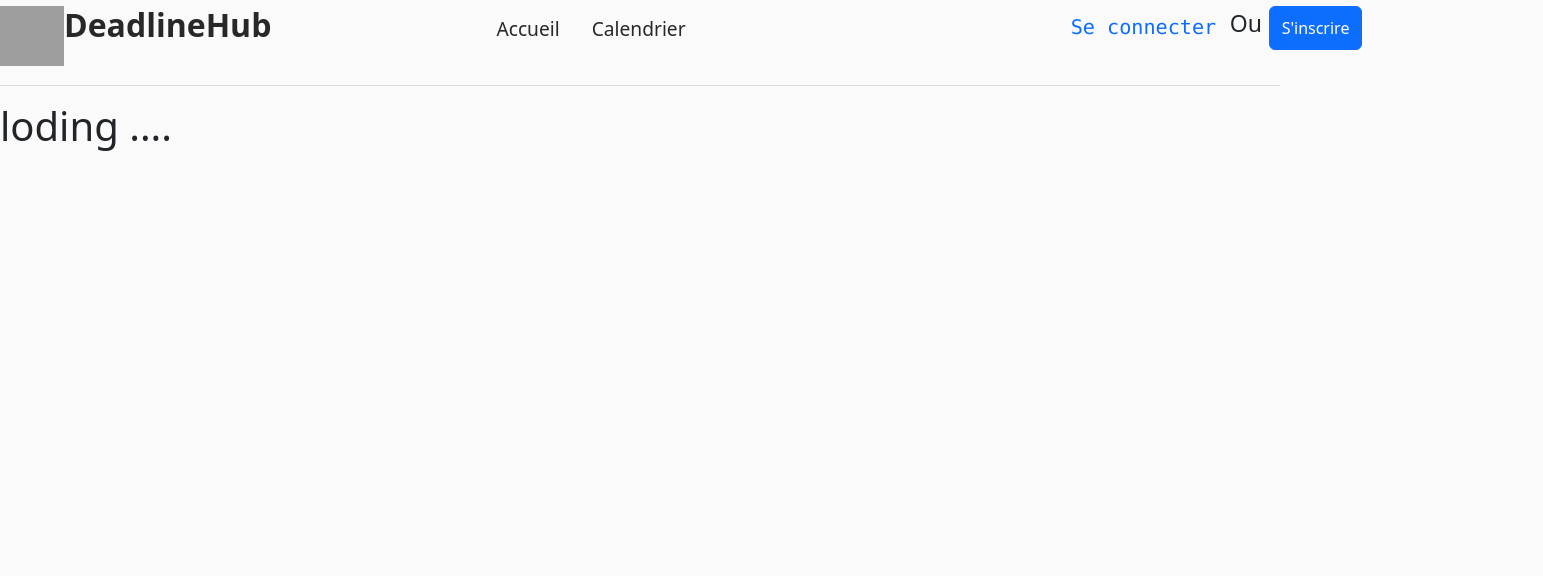
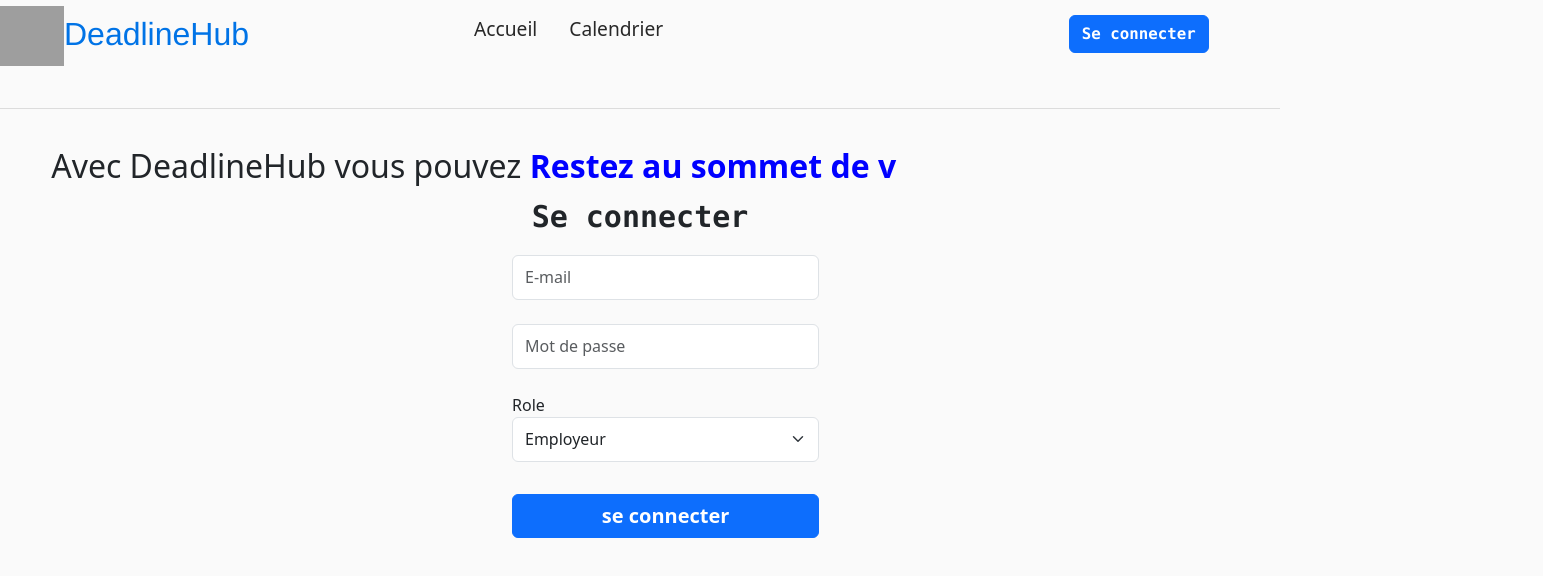
Before and after one commit to mohamedmaghzaoui/DeadlineApp-Frontend, a React (Create React App) app: page /connecter in a window 1280 px wide. Shown: the top 576 px of the page, 1543 px wide, since content can reach past the window. Built offline with nearby package versions, Linux system fonts and the light colour scheme; no server answers; grey boxes are pictures that could not be loaded.

Commit message:
begin working on frontend of login page

```diff
--- a/src/App.css
+++ b/src/App.css
@@ -19,3 +19,8 @@
   max-width: 400px;
   width: 100%;
 }
+#error {
+  margin-top: 2%;
+  margin-right: 60%;
+  color: red;
+}
--- a/src/App.js
+++ b/src/App.js
@@ -4,7 +4,7 @@ import { Navbar } from "./pages/navbar";
 import { BrowserRouter as Router, Routes, Route } from "react-router-dom";
 import "./App.css";
 import { Login } from "./pages/account/login";
-import { SignIn } from "./pages/account/sign";
+
 import { QueryClient, QueryClientProvider } from "react-query";
 
 function App() {
@@ -18,7 +18,6 @@ function App() {
             <Route path="/" element={<Home />} />
             <Route path="/Calendrier" element={<MyCalendar />} />
             <Route path="/connecter" element={<Login />} />
-            <Route path="/s'inscrire" element={<SignIn />} />
             <Route path="*" element={<h1>page not available</h1>} />
           </Routes>
         </Router>
--- /dev/null
+++ b/src/Css/login.css
@@ -0,0 +1,27 @@
+.login {
+  text-align: center;
+}
+.form-control {
+  width: 40%;
+  height: 45px;
+}
+.form-select {
+  width: 40%;
+  height: 45px;
+}
+#title {
+  font-size: 30px;
+  font-weight: bold;
+}
+.form-inline {
+  margin-left: 40%;
+}
+#role {
+  margin-right: 130%;
+}
+#submit {
+  font-size: 20px;
+  font-weight: bolder;
+  margin-right: 60%;
+  width: 40%;
+}
--- a/src/Css/navbar.css
+++ b/src/Css/navbar.css
@@ -3,16 +3,21 @@
   display: flex;
   margin-top: 0.5%;
 }
-h2 {
-  font-weight: bolder;
-  color: rgb(40, 40, 40);
+#navTitle {
+  font-family: "Franklin Gothic Medium", "Arial Narrow", Arial, sans-serif;
+  color: #0073e6;
+  margin-top: 0.7%;
 }
 .navbar-text {
+  display: flex;
   font-weight: 500;
   color: rgb(40, 40, 40);
   margin-left: 15%;
 
   /* Use flex display to enable control over spacing */
+}
+.navbar-toggler {
+  opacity: 0;
 }
 
 #home:hover {
@@ -36,14 +41,54 @@ img {
 .connect {
   font-size: larger;
   display: flex;
-  margin-left: 30%;
+  margin-left: 80%;
 }
 #login {
-  text-decoration: none;
-  margin-right: 5%;
-  margin-top: 2%;
+  margin-left: 100%;
+  height: 70%;
+  font-size: 18px;
+  font-weight: bolder;
 }
-#sign {
-  margin-left: 7%;
-  height: 70%;
+
+@media (max-width: 700px) {
+  .navbar-toggler {
+    opacity: 1;
+    margin-left: 40%;
+  }
+
+  .navbar-text {
+    font-size: 15px;
+    width: 40%;
+    display: none;
+    flex-direction: column;
+    position: absolute;
+    top: 60px;
+    left: 40%;
+    background-color: #fff;
+
+    box-shadow: 0px 5px 10px rgba(0, 0, 0, 0.2);
+    text-align: center;
+    opacity: 1;
+    transform: translateY(0);
+    transition: opacity 0.3s, transform 0.3s;
+  }
+  .connect {
+    display: flex;
+    flex-direction: column;
+    margin-left: 10%;
+  }
+
+  .navbar-text.open {
+    display: flex;
+  }
+
+  .navbar-text li {
+    margin: 10px 0;
+  }
+
+  .navbar-text a {
+    color: #333;
+    font-weight: bold;
+    text-decoration: none;
+  }
 }
--- a/src/pages/Home.js
+++ b/src/pages/Home.js
@@ -6,7 +6,6 @@ import modify from "../img/information.png";
 import "../Css/home.css";
 
 import { Link } from "react-router-dom";
-import { text } from "@fortawesome/fontawesome-svg-core";
 
 export const Home = () => {
   const texts = [
@@ -86,7 +85,7 @@ export const Home = () => {
     };
 
     // Set up the interval for image change
-    const imageIntervalId = setInterval(animateImages, 2000); // Change image every 3 seconds
+    const imageIntervalId = setInterval(animateImages, 2500); // Change image every 3 seconds
 
     return () => clearInterval(imageIntervalId);
   }, []);
@@ -112,7 +111,7 @@ export const Home = () => {
     };
 
     // Set up the interval for text animation
-    const textIntervalId = setInterval(animateText, 110); // Change text every 2.5 seconds
+    const textIntervalId = setInterval(animateText, 90); // Change text every 2.5 seconds
 
     return () => clearInterval(textIntervalId);
   }, [currentText, currentTextIndex, texts]);
--- a/src/pages/account/login.js
+++ b/src/pages/account/login.js
@@ -1,24 +1,115 @@
-import axios from "axios";
+import axios from "axios"; //form managing http requestd
+import { useState, useEffect } from "react";
+import { useForm } from "react-hook-form";
+import * as yup from "yup";
+import "../../Css/login.css";
 import { useQuery } from "react-query";
+import { yupResolver } from "@hookform/resolvers/yup";
 export const Login = () => {
-  const url = "https://catfact.ninja/fact";
-  let error;
-  const { data, isLoading, isError, refetch, remove } = useQuery(
-    ["catFact"],
-    () => {
-      return axios.get(url).then((res) => res.data.fact);
-    }
-  );
-  if (isError) {
-    return <h1>there was an error</h1>;
-  }
-  if (isLoading) {
-    return <h1>loding ....</h1>;
-  }
+  const validation = yup.object().shape({
+    email: yup.string().required(),
+    password: yup.string().required(),
+    role: yup.string().required(),
+  });
+  const {
+    register,
+    handleSubmit,
+    formState: { errors },
+  } = useForm({
+    resolver: yupResolver(validation),
+  });
+  const texts = [
+    "Gerez vos échéances",
+    "Optimisez votre flux de travail",
+    "Restez au sommet de vos projets",
+  ];
+  const checksubmit = (data) => {
+    console.log(data);
+  };
+  //text typing effet and animation
+  const [currentTextIndex, setCurrentTextIndex] = useState(0);
+  const [currentText, setCurrentText] = useState("");
+  const [typingFinished, setTypingFinished] = useState(false);
+  useEffect(() => {
+    const animateText = () => {
+      if (currentText === texts[currentTextIndex]) {
+        setTimeout(() => {
+          setCurrentText("");
+          setCurrentTextIndex((prevIndex) => (prevIndex + 1) % texts.length);
+        }, 100); // Delay between texts
+      } else {
+        if (currentText.length < texts[currentTextIndex].length) {
+          setTimeout(() => {
+            setCurrentText((prevText) =>
+              texts[currentTextIndex].substring(0, prevText.length + 1)
+            );
+          }, 50); // Delay between typing each character
+        } else {
+          setTypingFinished(true);
+        }
+      }
+    };
+
+    // Set up the interval for text animation
+    const textIntervalId = setInterval(animateText, 80); // Change text every 2.5 seconds
+
+    return () => clearInterval(textIntervalId);
+  }, [currentText, currentTextIndex, texts]);
   return (
     <div>
-      <h1>Login {data}</h1>
-      <button>click</button>
+      {/* text typing effect*/}
+      <h2 style={{ marginTop: "3%", marginLeft: "4%" }}>
+        Avec DeadlineHub vous pouvez{" "}
+        <span style={{ color: "blue", fontWeight: "bold" }}>
+          {typingFinished ? texts[currentTextIndex] : currentText}
+        </span>{" "}
+      </h2>
+      <div className="login">
+        <pre id="title">Se connecter</pre>
+        {/* login form */}
+        <form onSubmit={handleSubmit(checksubmit)} className="form-inline">
+          <div className="form-group mb-2">
+            <input
+              name="email"
+              {...register("email")}
+              placeholder="E-mail"
+              type="email"
+              className="form-control"
+            />
+            <br />
+            <input
+              {...register("password")}
+              name="password"
+              placeholder="Mot de passe"
+              type="password"
+              className="form-control"
+            />
+            <br />
+            <label id="role">Role</label>
+            <select className="form-select" {...register("role")}>
+              <option value="employer" key="">
+                Employeur
+              </option>
+              <option value="admin" key="">
+                Administrateur
+              </option>
+            </select>
+          </div>
+          <br />
+          <input
+            id="submit"
+            type="submit"
+            value={"se connecter"}
+            className="btn btn-primary"
+          />
+          <br />
+          {(errors.email?.message || errors.password?.message) && (
+            <p id="error">
+              Veuillez remplir votre e-mail et votre mot de passe.
+            </p>
+          )}
+        </form>
+      </div>
     </div>
   );
 };
--- a/src/pages/account/sign.js
+++ /dev/null
@@ -1,24 +0,0 @@
-import axios from "axios";
-import { useQuery } from "react-query";
-export const SignIn = () => {
-  const url = "http://localhost:3001/events";
-  const { data, isLoading, isError } = useQuery(["event"], () => {
-    return axios.get(url).then((res) => res.data);
-  });
-  console.log(data);
-
-  if (isLoading) {
-    return <h1>loading...</h1>;
-  }
-  if (isError) {
-    return <h1>there was an error</h1>;
-  }
-  return (
-    <div>
-      <h1>sign</h1>
-      {data.map((event) => {
-        return <p>{event.start}</p>;
-      })}
-    </div>
-  );
-};
--- a/src/pages/navbar.js
+++ b/src/pages/navbar.js
@@ -1,18 +1,25 @@
 import { Link } from "react-router-dom";
 import "../Css/navbar.css";
+import { FaBars } from "react-icons/fa";
+import { useRef, useState } from "react";
 
 export const Navbar = () => {
+  const [isMenuOpen, setIsMenuOpen] = useState(false);
+
+  const toggleMenu = () => {
+    setIsMenuOpen(!isMenuOpen);
+  };
   return (
-    <div>
+    <header>
       <nav className="navbarClass">
         <img
           src="https://encrypted-tbn0.gstatic.com/images?q=tbn:ANd9GcTKCo_Pn5V7eEtZpO7z6ib3KYTEnQieI-dPJg&usqp=CAU"
           alt=""
         />
 
-        <h2>DeadlineHub</h2>
+        <h2 id="navTitle">DeadlineHub</h2>
 
-        <ul className="navbar-text">
+        <ul className={`navbar-text ${isMenuOpen ? "open" : ""}`}>
           <td>
             <Link id="home" style={{ textDecoration: "none" }} to={"/"}>
               Accueil
@@ -28,21 +35,58 @@ export const Navbar = () => {
               Calendrier
             </Link>
           </td>
+          <span className="connect">
+            <Link to={"/connecter"}>
+              <button id="login" className="btn btn-primary">
+                <pre>Se connecter</pre>
+              </button>
+            </Link>
+          </span>
         </ul>
-        <span className="connect">
-          <Link to={"/connecter"} id="login">
-            <pre>Se connecter</pre>
-          </Link>
-          <p>Ou</p>
 
-          <Link to={"/s'inscrire"}>
-            <button id="sign" className="btn btn-primary">
-              S'inscrire
-            </button>
-          </Link>
-        </span>
+        <button onClick={toggleMenu} className="navbar-toggler">
+          <FaBars />
+        </button>
       </nav>
       <hr className="custom-hr" />
-    </div>
+    </header>
   );
 };
+/*return (
+    <header>
+      <nav className="navbarClass">
+        <div className="logo-container">
+          <img
+            src="https://encrypted-tbn0.gstatic.com/images?q=tbn:ANd9GcTKCo_Pn5V7eEtZpO7z6ib3KYTEnQieI-dPJg&usqp=CAU"
+            alt=""
+          />
+          <h2>DeadlineHub</h2>
+        </div>
+
+        <button className="navbar-toggler" onClick={toggleMenu}>
+          <FaBars />
+        </button>
+
+        <ul className={`navbar-text ${isMenuOpen ? "open" : ""}`}>
+          <li>
+            <Link id="home" style={{ textDecoration: "none" }} to={"/"}>
+              Accueil
+            </Link>
+          </li>
+
+          <li>
+            <Link
+              id="calendar"
+              style={{ textDecoration: "none" }}
+              to={"/calendrier"}
+            >
+              Calendrier
+            </Link>
+          </li>
+        </ul>
+      </nav>
+      <hr className="custom-hr" />
+    </header>
+  );
+};
+*/
```
